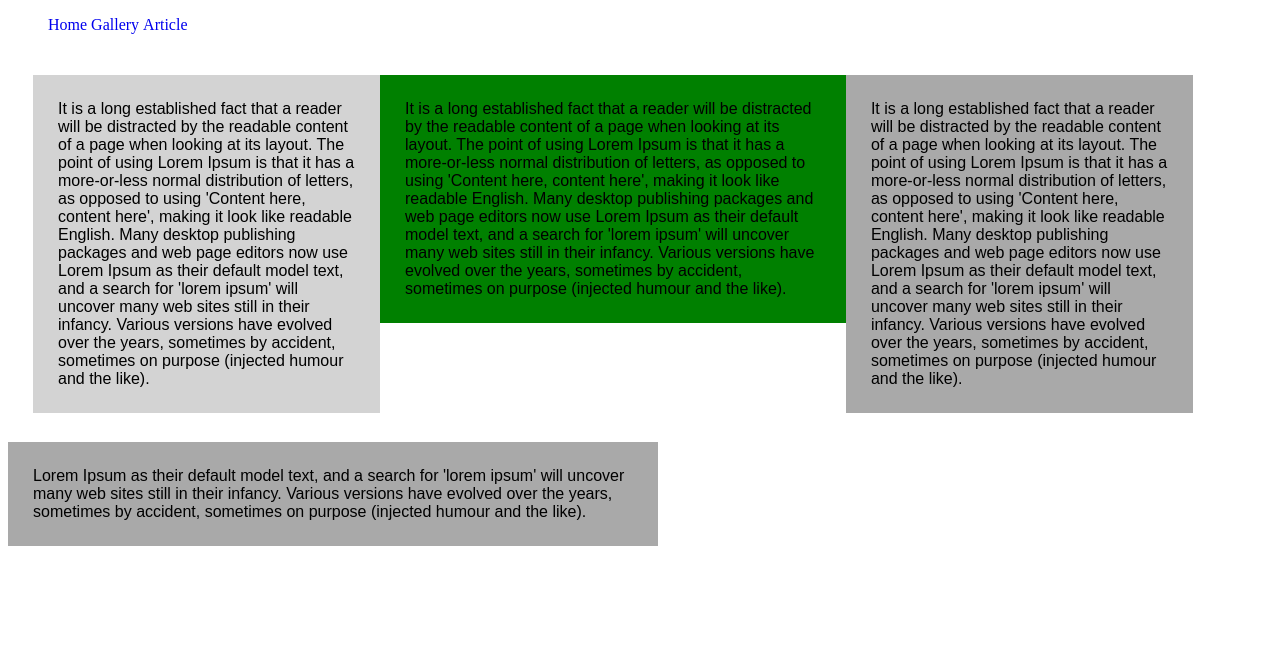
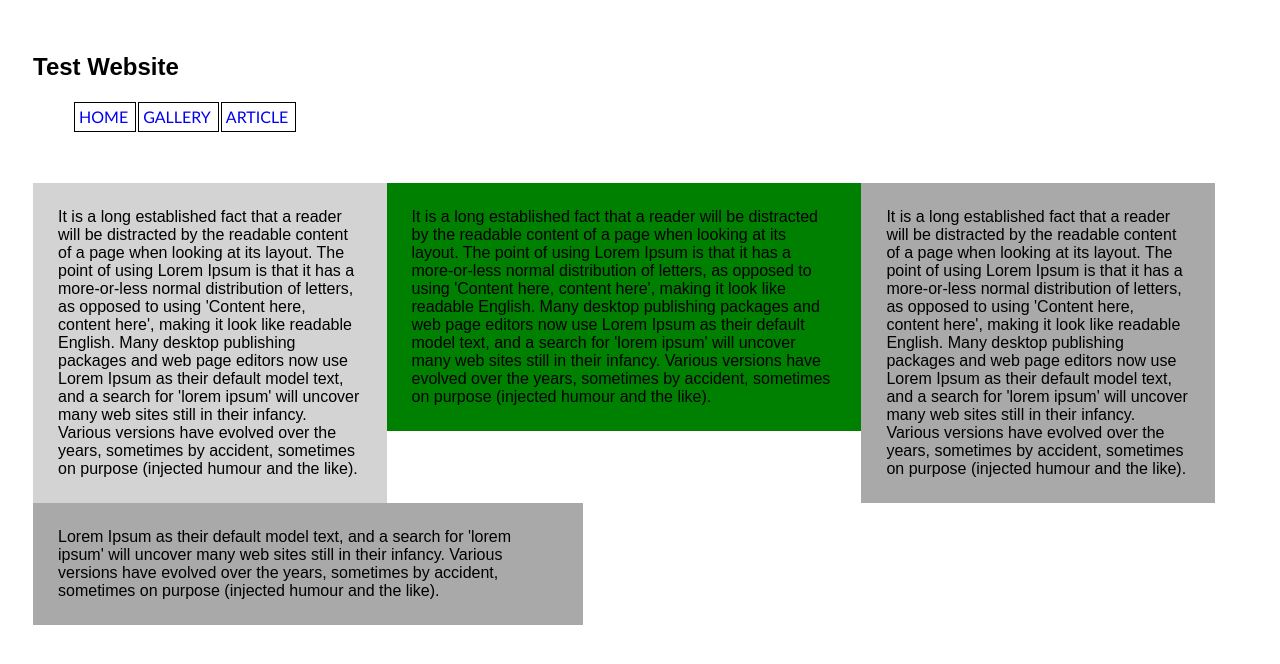
Before and after one commit to thomas-szlezak/CSS-Layouts, a plain HTML site: page index.html in a window 1280 px wide. Drawn offline with Linux system fonts and the light colour scheme.

Commit message:
Stylizing navigation, issues with header

```diff
--- a/index.html
+++ b/index.html
@@ -9,6 +9,8 @@
 		</head>
 		<body>
 				<header>
+				<div id="navleft">
+					<h2>Test Website</h2>
 					<nav>
 						<ul>
 							<li><a class="menu" href="index.html">Home</a></li>
@@ -16,7 +18,7 @@
 							<li><a class="menu" href="article.html">Article</a></li>
 						</ul>
 					</nav>
-
+				</div>
 				</header>
 			<div id="pagewrap">
 
@@ -31,9 +33,11 @@
 				</div>
 				<div id="right">
 					It is a long established fact that a reader will be distracted by the readable content of a page when looking at its layout. The point of using Lorem Ipsum is that it has a more-or-less normal distribution of letters, as opposed to using 'Content here, content here', making it look like readable English. Many desktop publishing packages and web page editors now use Lorem Ipsum as their default model text, and a search for 'lorem ipsum' will uncover many web sites still in their infancy. Various versions have evolved over the years, sometimes by accident, sometimes on purpose (injected humour and the like).
-				</div></div>
+				</div>
 				<div id="footer">
 					Lorem Ipsum as their default model text, and a search for 'lorem ipsum' will uncover many web sites still in their infancy. Various versions have evolved over the years, sometimes by accident, sometimes on purpose (injected humour and the like).
 				</div>
+				</div>
+
 		</body>
 	</html>
--- a/styles/style.css
+++ b/styles/style.css
@@ -1,27 +1,55 @@
-#pagewrap {
+
+
+header {
+}
+
+#navleft {
+
+}
+
+#logo {
+}
+
+nav {
+	margin: auto;
+}
+
+ul {
+	list-style-type: none;
+}
+
+li {
+	float: left;
+	padding: 4px;
+	margin: 1px;
+	border: 1px solid black;
+}
+
+li a {
+	display: inline-block;
+		text-align: center;
+}
+
+
+
+/*#pagewrap {
 	width: 94%;
-}
+	clear: both;
+}*/
 
 .menu {
 	text-decoration: none;
 	margin: auto;
+	font-family: 'Calibri', serif;
+	padding-right: 3px;
+	text-transform: uppercase;
 }
 
-a {
-
-}
-
-li {
-	list-style: none;
-	display: inline;
-
-}
 
 div {
 	display: inline-block;
 	padding: 25px;
 	font-family: arial;
-
 }
 
 
@@ -47,8 +75,9 @@ div {
 #footer {
 	clear: both;
 	background-color: darkgray;
-	width: 600px;
+	width: 500px;
 	margin: 0 auto;
+
 
 }
 
```
